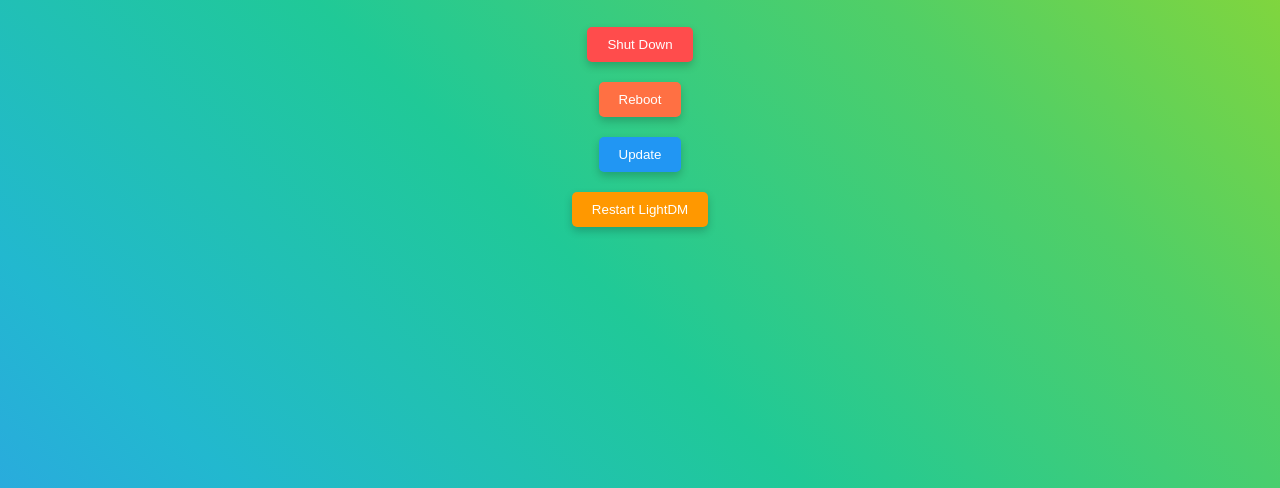
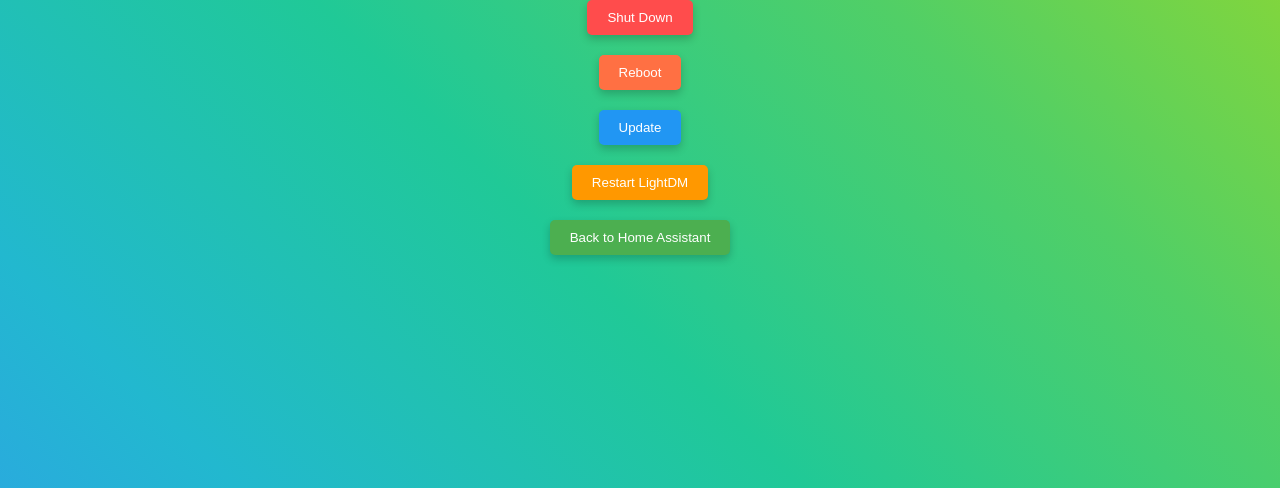
Before and after one commit to EthyMoney/pi-ha-touchscreen-manager, a website: page public/index.html in a window 1280 px wide. Shown: the part 312-800 px from the top of the page. Drawn offline with Linux system fonts and the light colour scheme.

Commit message:
add nav button to go back to HA

```diff
--- a/public/index.html
+++ b/public/index.html
@@ -69,6 +69,15 @@
       background-color: #f57c00;
     }
 
+    .home-assistant {
+      background-color: #4caf50;
+      color: #ffffff;
+    }
+
+    .home-assistant:hover {
+      background-color: #388e3c;
+    }
+
     .background {
       position: absolute;
       top: 0;
@@ -104,6 +113,7 @@
   <button class="reboot" onclick="sendCommand('/reboot')">Reboot</button>
   <button class="update" onclick="startUpdate()">Update</button>
   <button class="restart-lightdm" onclick="sendCommand('/restart-lightdm')">Restart LightDM</button>
+  <button class="home-assistant" onclick="goBack()">Back to Home Assistant</button>
 
   <script>
     function sendCommand(endpoint) {
@@ -142,6 +152,10 @@
         })
         .catch(error => console.error('Error:', error));
     }
+
+    function goBack() {
+      window.history.back();
+    }
   </script>
 </body>
 
```
